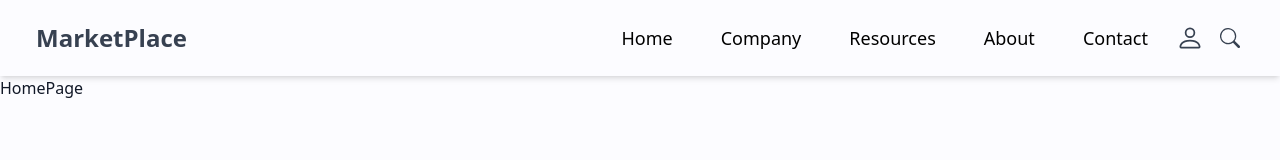
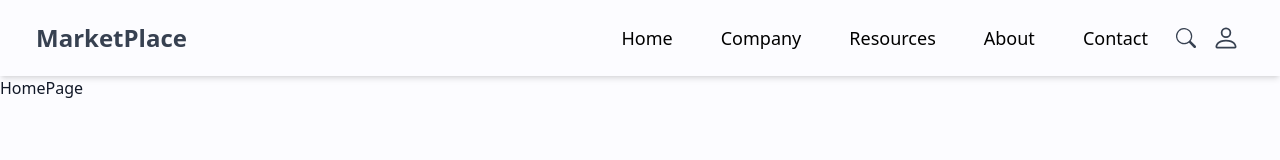
Before and after one commit to Dev-with-Osm/mern-marketplace-app, a React (Vite) app in the folder client/: page / in a window 1280 px wide. Shown: the top 160 px of the page. Built offline with nearby package versions, Linux system fonts and the light colour scheme.

Commit message:
modify navbar

```diff
--- a/client/src/components/Navbar.jsx
+++ b/client/src/components/Navbar.jsx
@@ -42,10 +42,10 @@ export default function Navbar() {
         {/* Mobile Navigation Icon */}
         <div className="flex items-center gap-4  border-gray-400 rounded-full p-1 text-gray-700">
           <button>
-            <BsPerson size={28} />
+            <BsSearch size={20} />
           </button>
           <button>
-            <BsSearch size={20} />
+            <BsPerson size={28} />
           </button>
           <div onClick={handleNav} className="block md:hidden cursor-pointer">
             {nav ? <RiCloseFill size={28} /> : <RiMenu3Fill size={24} />}
```
